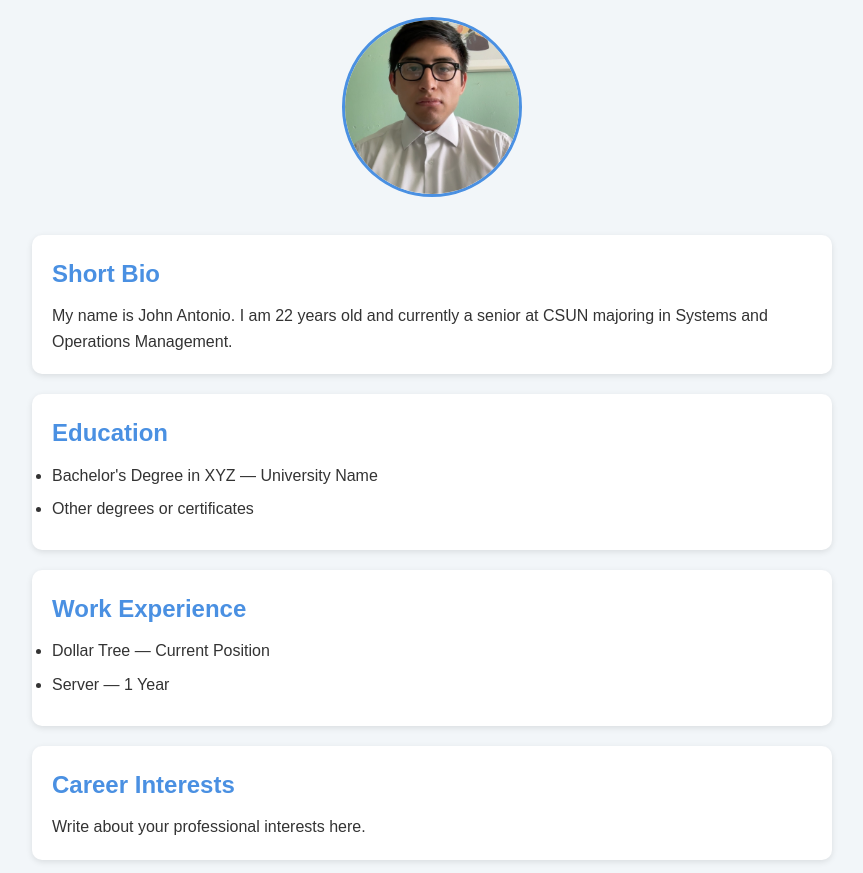
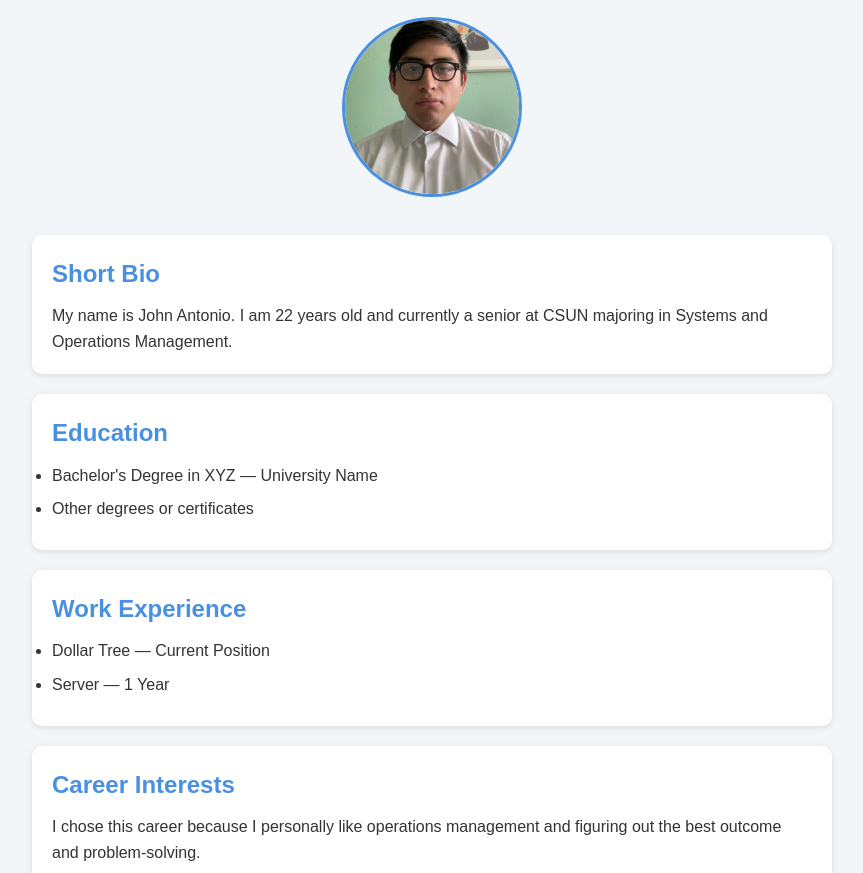
Before and after one commit to JANTP11/John-Antonio-LAB-10, a plain HTML site: page index.html in a window 1280 px wide. Shown: the part 79-952 px from the top of the page, without its empty margins (208-1071 px from the left). Drawn offline with Linux system fonts and the light colour scheme.

Commit message:
Update index.html

```diff
--- a/index.html
+++ b/index.html
@@ -35,7 +35,7 @@
 
     <section id="interests">
         <h2>Career Interests</h2>
-        <p>Write about your professional interests here.</p>
+        <p>I chose this career because I personally like operations management and figuring out the best outcome and problem-solving.</p>
     </section>
 
     <section id="courses">
```
